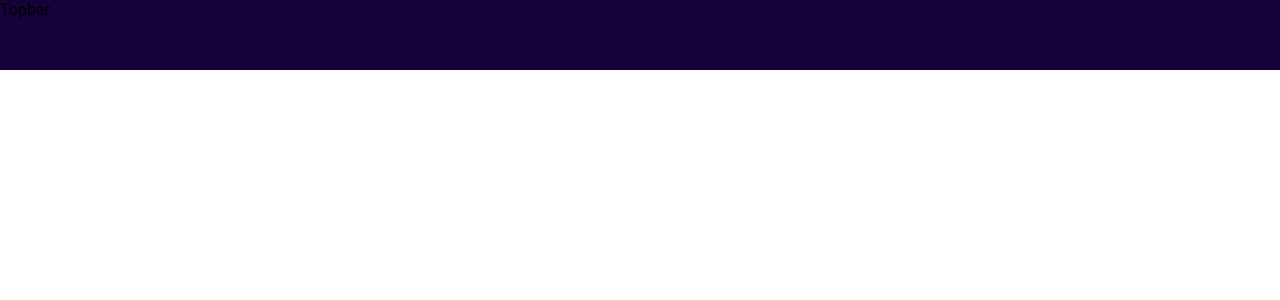
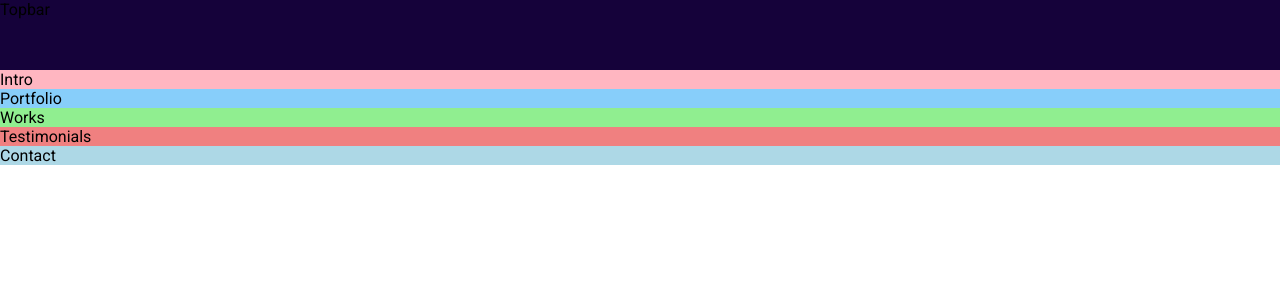
Before and after one commit to Joshua-DaCosta/portfolio-website, a React (Create React App) app: page / in a window 1280 px wide. Shown: the top 300 px of the page. Built offline with nearby package versions, Linux system fonts and the light colour scheme.

Commit message:
add components to app.jsx

```diff
--- a/src/App.js
+++ /dev/null
@@ -1,12 +0,0 @@
-import React from "react";
-import Topbar from "./components/topbar/Topbar";
-
-function App() {
-  return (
-    <div>
-      <Topbar />
-    </div>
-  );
-}
-
-export default App;
--- /dev/null
+++ b/src/App.jsx
@@ -0,0 +1,25 @@
+import React from "react";
+import Topbar from "./components/topbar/Topbar";
+import Intro from "./components/intro/Intro";
+import Portfolio from "./components/portfolio/Portfolio";
+import Testimonials from "./components/testimonials/Testimonials";
+import Works from "./components/works/Works";
+import Contact from "./components/contact/Contact";
+
+
+function App() {
+  return (
+    <div>
+      <Topbar />
+      <div className="sections">
+        <Intro />
+        <Portfolio />
+        <Works />
+        <Testimonials />
+        <Contact />
+      </div>
+    </div>
+  );
+}
+
+export default App;
--- a/src/components/contact/Contact.jsx
+++ b/src/components/contact/Contact.jsx
@@ -2,7 +2,7 @@ import "./contact.scss";
 
 const Contact = () => {
   return (
-    <section>Contact</section>
+    <section className="contact">Contact</section>
   )
 }
 
```
